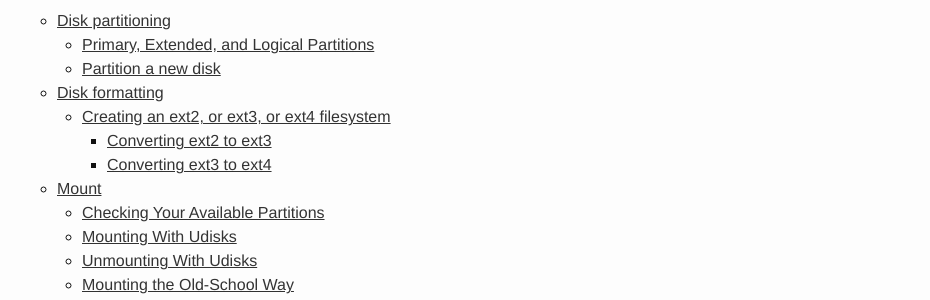
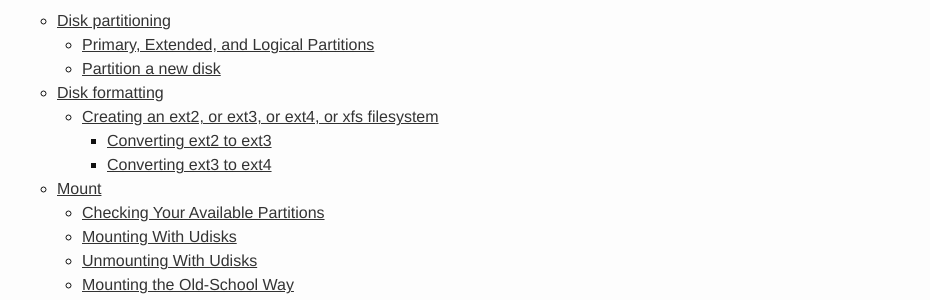
Before and after one commit to ousiax/ousiax.github.io, a Jekyll site: the page built from _posts/2018-04-09-partition-format-mount-disk-driver-linux.md, in a window 1280 px wide and 900 px high. Shown: the part 171-471 px from the top of the window, without its empty margins (173-1103 px from the left). Built offline with Jekyll 4.4.1, drawn with Linux system fonts in a browser that asks for light colours; comment, search, counter and statistics services are not loaded; some of the changed text lies outside the part shown.

Commit message:
Update 2018-04-09-partition-format-mount-disk-driver-linux.md

```diff
--- a/_posts/2018-04-09-partition-format-mount-disk-driver-linux.md
+++ b/_posts/2018-04-09-partition-format-mount-disk-driver-linux.md
@@ -79,9 +79,9 @@
 
 **Disk formatting** is the process of preparing a data storage device such as a hard disk driver, solid-state driver, floppy disk or USB flash driver for initial use. In some cases, the formatting operation may also create one or more new file systems. The first part ot formatting process that performs basic medium preparation is often referred to as "low-level formatting". Partioning is the common term for the second part of the process, making the data storage visible to an operating system. The third part of the process, usually termed "high-level formatting" most often refers to the process of generating a new file system. In some operating systems all or parts of these three processes can be combined or repeated at different levels and the term "format" is understood to mean an operation in which a new disk medium is fully prepared to store files.
 
-### Creating an ext2, or ext3, or ext4 filesystem
+### Creating an ext2, or ext3, or ext4, or xfs filesystem
 
-Once you've partioned your hard disk using `fdisk` command, use `make2fs` to create *ext2*, *ext3*, or *ext4* file system.
+Once you've partioned your hard disk using `fdisk` command, use `make2fs` to create *ext2*, *ext3*, *ext4* or *xfs* file system.
 
 - Create an ext2 file system:
 
```
